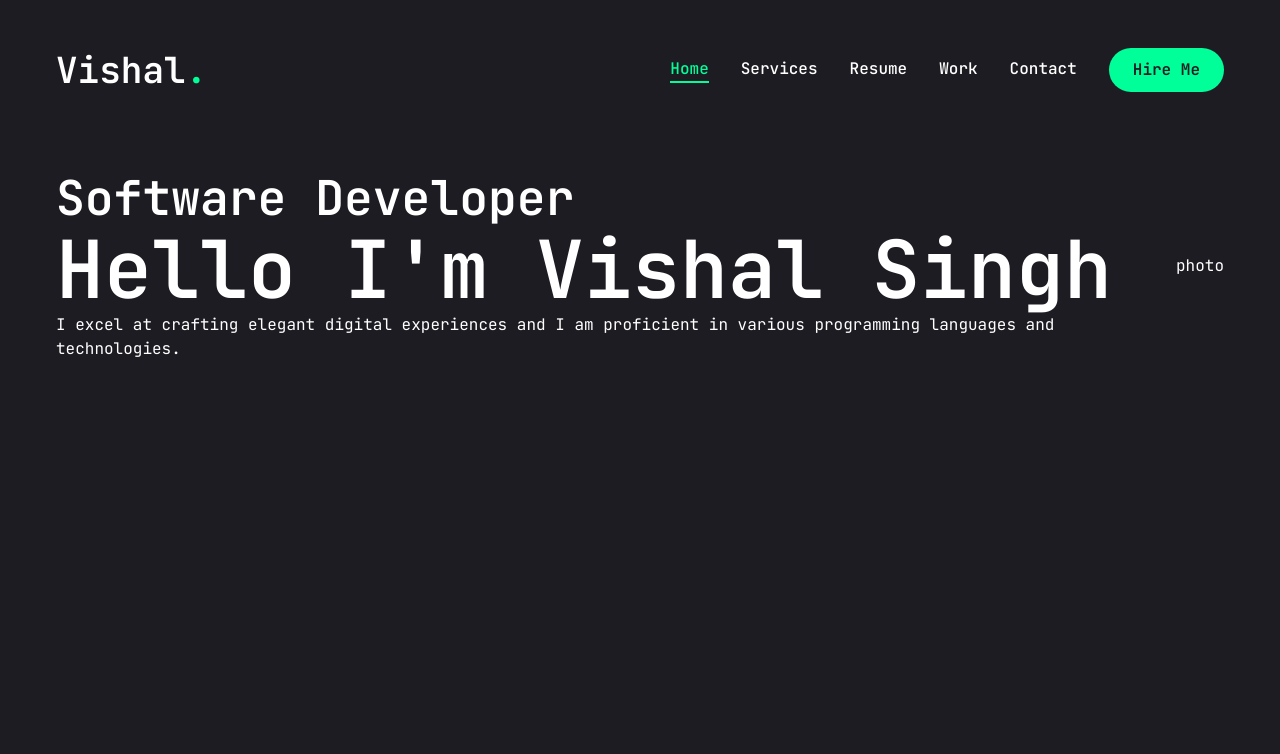
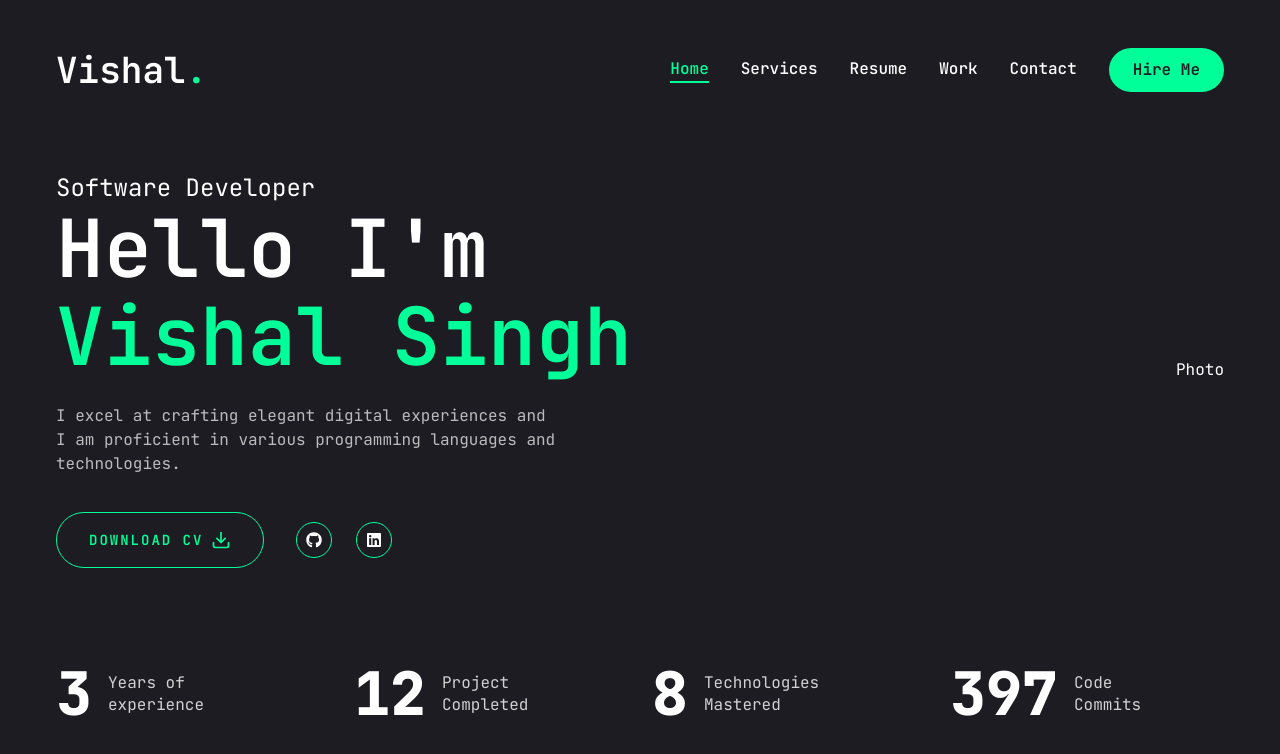
Before and after one commit to vishalsingh1997/Vishal-Singh, a Next.js app: page / in a window 1280 px wide. Shown: the top 754 px of the page. Built offline with nearby package versions, Linux system fonts and the light colour scheme.

Commit message:
fourth commit

```diff
--- a/app/page.jsx
+++ b/app/page.jsx
@@ -1,3 +1,6 @@
+import Photo from "@/components/Photo";
+import Socials from "@/components/Socials";
+import Stats from "@/components/Stats";
 import { Button } from "@/components/ui/button";
 import { FiDownload } from "react-icons/fi";
 
@@ -5,21 +8,34 @@ const Home = () => {
   return (
     <section className="h-full">
       <div className="container mx-auto h-full">
-        <div className="flex flex-col xl:flex-row items-center justify-between xl:pt-8 xl:pb-24">
+        <div className="flex flex-col lg:flex-row items-center justify-between xl:pt-8 xl:pb-24">
           {/* text  */}
           <div className="text-center xl:text-left">
-            <span className="h2">Software Developer</span>
-            <h1 className="h1">
-              Hello I'm <span>Vishal Singh</span>
+            <span className="lg:text-2xl text-xl">Software Developer</span>
+            <h1 className="h1 mb-6">
+              Hello I'm <br /><span className="text-accent">Vishal Singh</span>
             </h1>
-            <p>
+            <p className="max-w-[500px] mb-9 text-white/70">
               I excel at crafting elegant digital experiences and I am
               proficient in various programming languages and technologies.
             </p>
+            {/* button and social icons  */}
+            <div className="flex flex-col items-center gap-8  lg:flex-row">
+              <Button variant="outline" size="lg" className="flex items-center gap-2">
+                <span>Download CV</span>
+                <FiDownload className="text-xl" />
+              </Button>
+              <div className="mb-8 lg:mb-0">
+                <Socials containerStyles="flex gap-6" iconStyles="w-9 h-9 border border-accent rounded-full flex justify-center items-center hover:bg-accent text-base hover:text-primary hover:transition-all duration-500" />
+              </div>
+            </div>
           </div>
-          <div>photo</div>
+          <div>
+            <Photo />
+          </div>
         </div>
       </div>
+      <Stats />
     </section>
   );
 };
--- /dev/null
+++ b/components/Photo.jsx
@@ -0,0 +1,9 @@
+import React from 'react'
+
+const Photo = () => {
+  return (
+    <div>Photo</div>
+  )
+}
+
+export default Photo
--- /dev/null
+++ b/components/Socials.jsx
@@ -0,0 +1,19 @@
+import Link from "next/link"
+
+import { FaGithub, FaLinkedin } from "react-icons/fa"
+
+const socials = [
+    { icon: <FaGithub />, path: "" },
+    { icon: <FaLinkedin />, path: "" },
+]
+const Socials = ({ containerStyles, iconStyles }) => {
+    return (
+        <div className={containerStyles}>
+            {socials.map((item, index) => {
+                return <Link href={item.path} key={index} className={iconStyles}>  {item.icon} </Link>
+            })}
+        </div>
+    )
+}
+
+export default Socials
--- /dev/null
+++ b/components/Stats.jsx
@@ -0,0 +1,41 @@
+'use client'
+
+import CountUp from "react-countup"
+
+const stats = [
+    {
+        num: 3,
+        text: "Years of experience",
+    },
+    {
+        num: 12,
+        text: "Project Completed",
+    },
+    {
+        num: 8,
+        text: "Technologies Mastered",
+    },
+    {
+        num: 400,
+        text: "Code Commits",
+    },
+]
+
+const Stats = () => {
+    return (
+        <section className="pt-4 pb-12 lg:pt-0 lg:pb-0">
+            <div className="container mx-auto">
+                <div className="flex flex-wrap gap-6 max-w-[80vw] mx-auto lg:max-w-none">
+                    {stats.map((item, index) => {
+                        return <div className="flex-1 flex gap-4 items-center justify-center lg:justify-start" key={index}>
+                            <CountUp end={item.num} duration={5} delay={2} className="text-4xl lg:text-6xl font-extrabold" />
+                            <p className={`${item.text.length < 15 ? "max-w-[100px]" : "max-w-[150px]"} leading-snug text-white/80`}> {item.text}</p>
+                        </div>
+                    })}
+                </div>
+            </div>
+        </section>
+    )
+}
+
+export default Stats
--- a/package.json
+++ b/package.json
@@ -21,6 +21,7 @@
     "lucide-react": "^0.446.0",
     "next": "14.2.13",
     "react": "^18",
+    "react-countup": "^6.5.3",
     "react-dom": "^18",
     "react-icons": "^5.3.0",
     "tailwind-merge": "^2.5.2",
```
Also changed, not shown: 1 other file (tests, documents, lock files or other folders).
